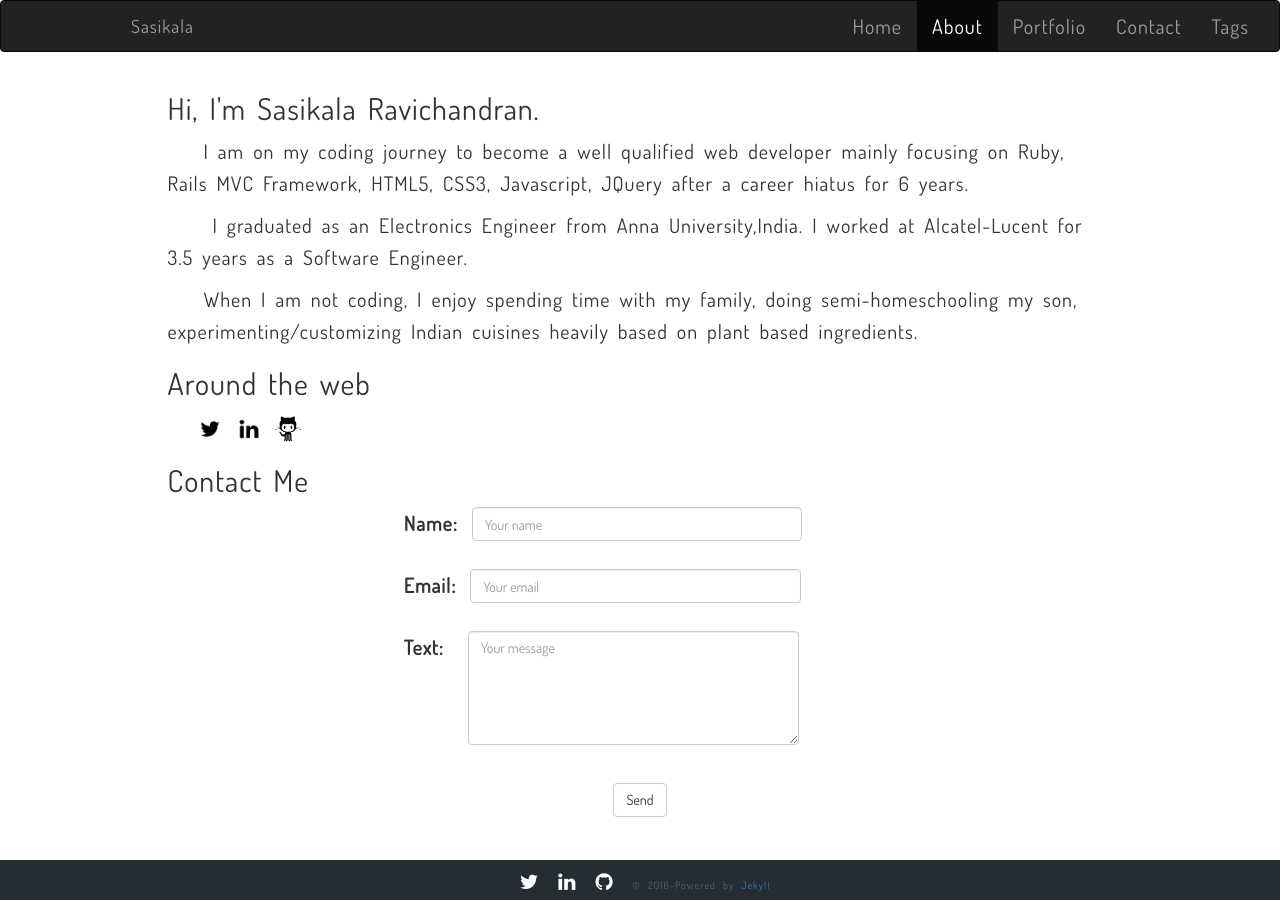
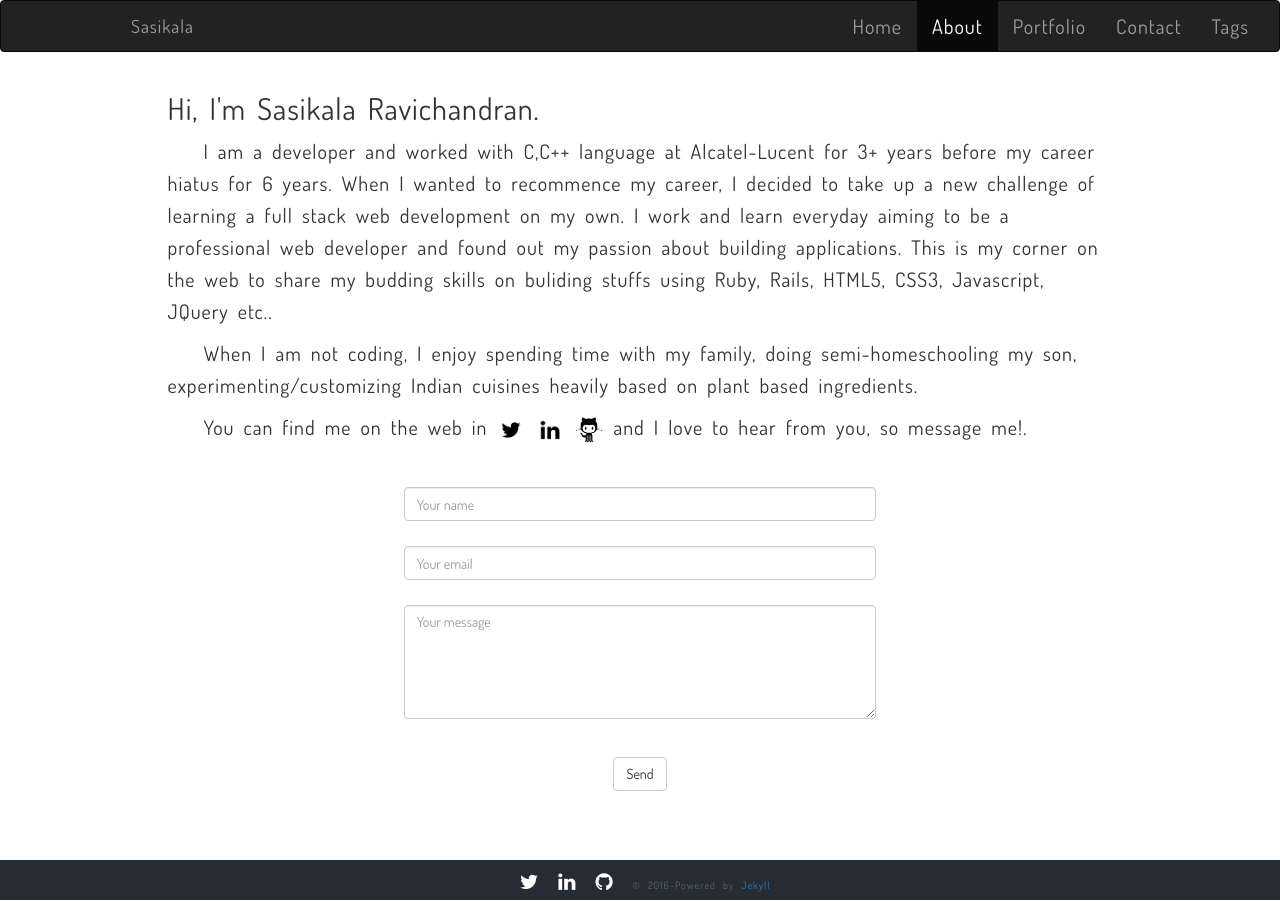
Before and after one commit to Sasikala-Ravichandran/sasi-kala.github.io, a Jekyll site: the page built from about/index.html, in a window 1280 px wide. Built offline with Jekyll 4.4.1, drawn with Linux system fonts in a browser that asks for light colours; nearby versions of some CDN libraries; Markdown is read by kramdown in place of the engine named in the settings; comment, search, counter and statistics services are not loaded.

Commit message:
modified about page

```diff
--- a/about/index.html
+++ b/about/index.html
@@ -7,46 +7,36 @@ description: "About page of Sasikala Ravichandran"
 <section id= "about">
   <h2> Hi, I'm Sasikala Ravichandran.</h2>
   <br>
-  <p> &nbsp;&nbsp;&nbsp;&nbsp;I am on my coding journey to become a well qualified web developer mainly focusing on Ruby, Rails MVC Framework, HTML5, CSS3, Javascript, JQuery after a career hiatus for 6 years.<br>&nbsp;&nbsp;&nbsp;&nbsp; I graduated as an Electronics Engineer from Anna University,India. I worked at Alcatel-Lucent for 3.5 years as a Software Engineer.<br> <!-- Show your passion-->&nbsp;&nbsp;&nbsp;&nbsp;When I am not coding, I enjoy spending time with my family, doing semi-homeschooling my son, experimenting/customizing Indian cuisines heavily based on plant based ingredients. <br></p>
-
+  <p> &nbsp;&nbsp;&nbsp;&nbsp;I am a developer and worked with C,C++ language at Alcatel-Lucent for 3+ years before my career hiatus for 6 years. When I wanted to recommence my career, I decided to take up a new challenge of learning a full stack web development on my own. I work and learn everyday aiming to be a professional web developer and found out my passion about building applications. This is my corner on the web to share my budding skills on buliding stuffs using Ruby, Rails, HTML5, CSS3, Javascript, JQuery etc..</p>
+  <br> <!-- Show your passion-->
+  <p>&nbsp;&nbsp;&nbsp;&nbsp;When I am not coding, I enjoy spending time with my family, doing semi-homeschooling my son, experimenting/customizing Indian cuisines heavily based on plant based ingredients.</p>
   <br>
-  <h2>Around the web</h2>
-  &nbsp;&nbsp;
+  <span>&nbsp;&nbsp;&nbsp;&nbsp;You can find me on the web in</span>
   <a href="https://twitter.com/sasikalaravicha"><img src="{{site.url}}/img/twitter-wrap.png" alt="Twitter Logo" height="30" width="30"></a>
   <a href="https://www.linkedin.com/in/sasikala-ravichandran-5b066419"><img src="{{site.url}}/img/linkedin-wrap.png" alt="Linkedin Logo" height="30" width="30"></a>
-  <a href="https://github.com/Sasikala-Ravichandran"><img src="{{site.url}}/img/github-wrap.png" alt="Github Logo" height="30" width="30"></a>
+  <a href="https://github.com/Sasikala-Ravichandran"><img src="{{site.url}}/img/github-wrap.png" alt="Github Logo" height="30" width="30"></a> <span> and I love to hear from you, so message me!.</span>
 
-  <h2>Contact Me</h2>
-   <!-- No need
-  <h2>Contact me</h2>
-  <ul id="contact">
-    <li><a href="mailto:passion.rails@gmail.com">Hello@SasikalaRavichandran.com</a></li>
-    <li><a href="http://www.twitter.com/intent/tweet?screen_name=sasikalaravicha">@SasikalaRavicha</a></li>
-  </ul> -->
-<br>
-<br>
+
+<p>&nbsp;&nbsp;&nbsp;&nbsp;</p>
 <form name="sentMessage" id="contactForm" novalidate action="//formspree.io/passion.rails@gmail.com" method="POST">
 
   <div class="row control-group">
     <div class="form-group col-xs-12 floating-label-form-group controls">
-      <label>Name: </label>
-     <input type="text" class="form-control forms_width" id="name" placeholder="Your name" required data-validation-required-message="Please enter your name">
+      <input type="text" class="form-control" id="name" placeholder="Your name" required data-validation-required-message="Please enter your name">
      <p class="help-block text-danger"></p>
     </div>
   </div>
 
   <div class="row control-group">
     <div class="form-group col-xs-12 floating-label-form-group controls">
-      <label>Email: </label>
-     <input ttype="email" name="_replyto" placeholder="Your email" class="form-control forms_width" id="email" required data-validation-required-message="Please enter your email">
+      <input ttype="email" name="_replyto" placeholder="Your email" class="form-control " id="email" required data-validation-required-message="Please enter your email">
      <p class="help-block text-danger"></p>
     </div>
   </div>
 
   <div class="row control-group">
     <div class="form-group col-xs-12 floating-label-form-group controls">
-      <label>Text:</label>
-      <textarea rows="5" class="form-control forms_width form_text" id="message" placeholder="Your message" required data-validation-required-message="Please enter your message"></textarea>
+      <textarea rows="5" class="form-control forms_width" id="message" placeholder="Your message" required data-validation-required-message="Please enter your message"></textarea>
 
      <p class="help-block text-danger"></p>
     </div>
@@ -64,3 +54,10 @@ description: "About page of Sasikala Ravichandran"
 </form>
 
 </section>
+
+   <!-- No need
+  <h2>Contact me</h2>
+  <ul id="contact">
+    <li><a href="mailto:passion.rails@gmail.com">Hello@SasikalaRavichandran.com</a></li>
+    <li><a href="http://www.twitter.com/intent/tweet?screen_name=sasikalaravicha">@SasikalaRavicha</a></li>
+  </ul> -->
--- a/css/custom.scss
+++ b/css/custom.scss
@@ -97,19 +97,10 @@ p, div {
   text-align: right;
 }
 
-.forms_width {
-  display: inline;
-  width: 70%;
-  margin-left: 5px;
-  vertical-align: top;
-}
 #contactForm {
   margin-top: 20px;
   width: 50%;
   margin: auto;
-}
-.form_text {
-  margin-left: 15px;
 }
 
 .sending{
```
